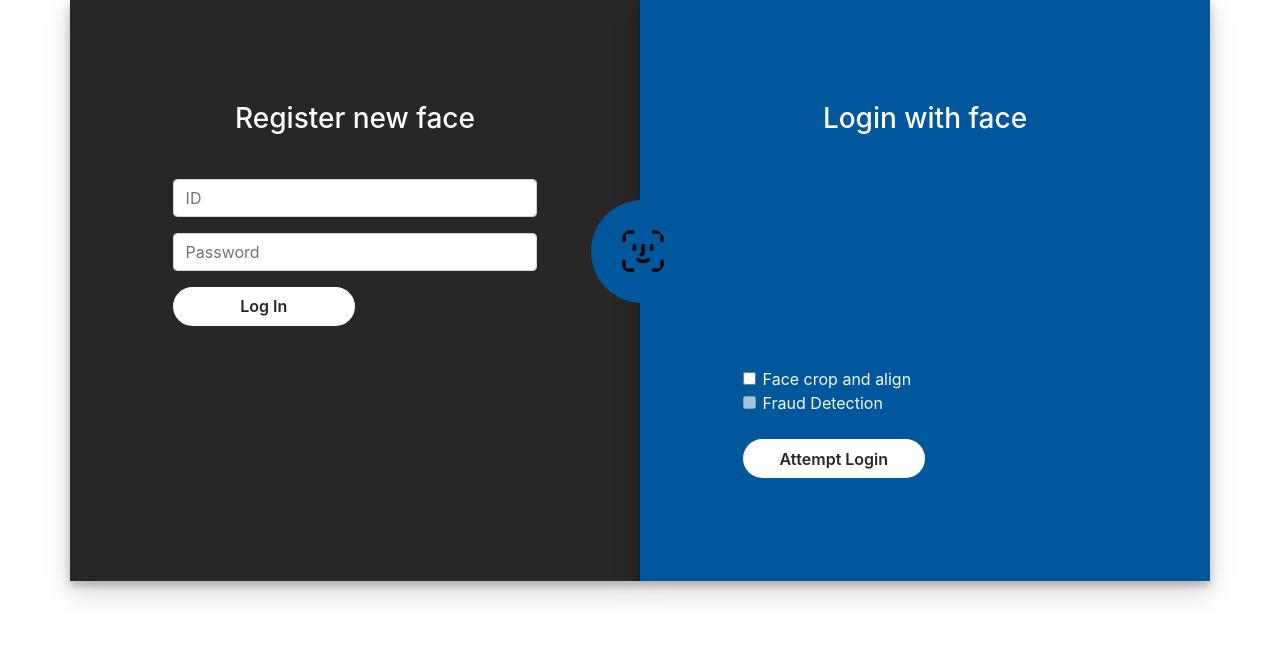
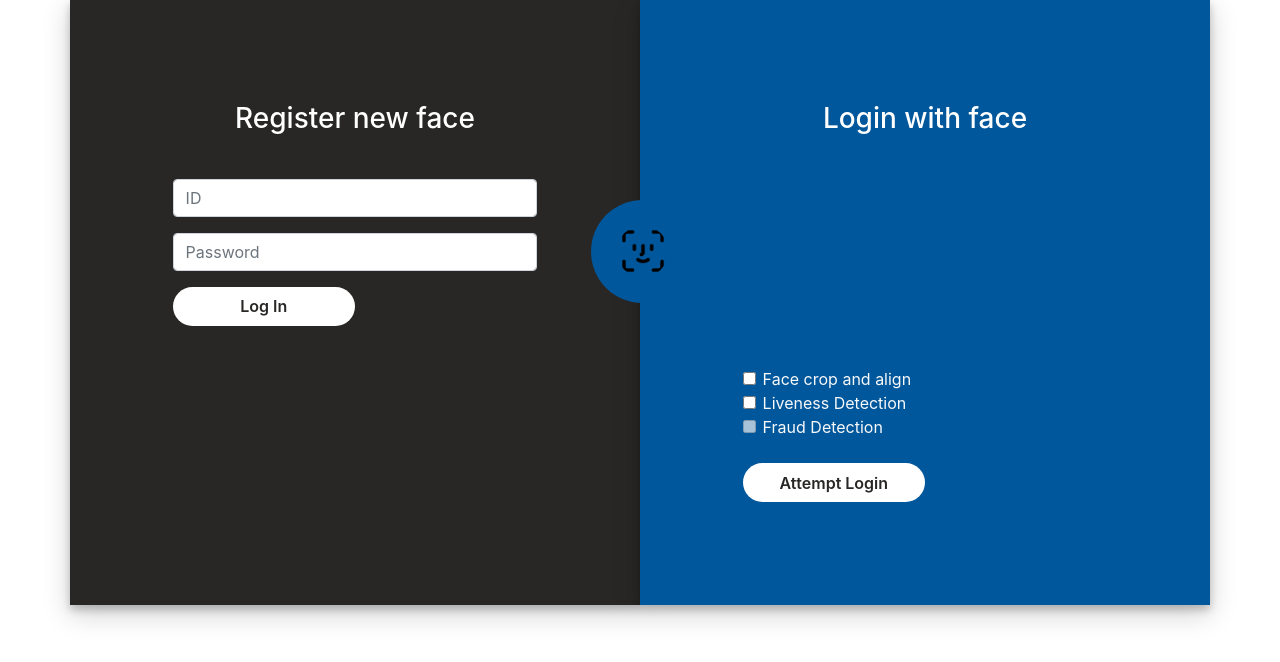
Before and after one commit to giobart/face-detection-UI, a Flask app: page /face_login in a window 1280 px wide. Shown: the part 65-727 px from the top of the page. Run offline with Flask 2, Linux system fonts and the light colour scheme; some libraries are stand-ins or nearby versions.

Commit message:
added liveness detection support

```diff
--- a/controller/webserver.py
+++ b/controller/webserver.py
@@ -2,6 +2,7 @@ from flask import Blueprint, request, jsonify, render_template, redirect, url_fo
 from tools.image_upload import direct_image_upload
 from tools.db_operations import *
 from tools.face_login import *
+import traceback
 import json
 
 webserver = Blueprint('webserver', __name__)
@@ -17,7 +18,7 @@ def add_page():
     page = request.args.get('page')
     if page is None:
         page = 1
-    elif int(page)<1:
+    elif int(page) < 1:
         page = 1
     else:
         page = int(page)
@@ -48,9 +49,11 @@ def add_face():
 
     return redirect(url_for('webserver.index_page'))
 
+
 @webserver.route('/face_login', methods=['GET'])
 def face_login_page():
     return render_template('facelogin.html')
+
 
 @webserver.route('/delete/<int:id>', methods=['GET'])
 def delete_registered_user(id):
@@ -82,10 +85,14 @@ def face_login():
     if img_uri is not None:
         header, encoded = img_uri.split(",", 1)
         try:
-            result = face_login_request(encoded,img_crop=img_crop)
-            return result["name"]+" "+result["surname"], 200
+            liveness = False
+            frames = []
+            if 'liveness' in request.json:
+                frames = request.json['frames']
+            result = face_login_request(encoded, img_crop=img_crop, liveness=liveness, frames=frames)
+            return result["name"] + " " + result["surname"], 200
         except Exception as e:
-            print(str(e))
+            traceback.print_exc()
             return str(e), 401
     else:
         return "Invalid image", 401
--- a/templates/facelogin.html
+++ b/templates/facelogin.html
@@ -39,10 +39,34 @@
                         <div class="login-image" id="video-box">
                             <video id="video" width="100%" height="100%" autoplay></video>
                         </div>
+                        <div class="card bg-danger mb-3 text-center" id="blink">
+                            <div class="card-body">
+                              <h5 class="card-title">
+                                  <img class="bi" width="32" height="32" src="static/eye-close.png" alt=""/>
+                                  Blink now
+                                  <img class="bi" width="32" height="32" src="static/eye-close.png" alt=""/>
+                              </h5>
+                            </div>
+                        </div>
+                        <div class="card bg-danger mb-3 text-center" id="eye-open">
+                            <div class="card-body">
+                              <h5 class="">
+                                  <img class="bi" width="32" height="32" src="static/eye-open.png" alt=""/>
+                                  Eyes open
+                                  <img class="bi" width="32" height="32" src="static/eye-open.png" alt=""/>
+                              </h5>
+                            </div>
+                        </div>
                         <div class="form-check">
                           <input class="form-check-input" type="checkbox" value="" id="face_crop">
                           <label class="form-check-label text-light" for="face_crop">
                               Face crop and align
+                          </label>
+                        </div>
+                        <div class="form-check">
+                          <input class="form-check-input" type="checkbox" value="" id="liveness">
+                          <label class="form-check-label text-light" for="face_crop">
+                              Liveness Detection
                           </label>
                         </div>
                         <div class="form-check">
@@ -59,6 +83,36 @@
     <canvas id="canvas" class="d-none" width="100" height="100"></canvas>
     <script src="https://cdn.jsdelivr.net/npm/bootstrap@5.0.0-beta1/dist/js/bootstrap.bundle.min.js" integrity="sha384-ygbV9kiqUc6oa4msXn9868pTtWMgiQaeYH7/t7LECLbyPA2x65Kgf80OJFdroafW" crossorigin="anonymous"></script>
     <script>
+
+        function login_request(imageString,face_crop_checkbox_value,liveness_checkbox_value,liveness_frames){
+            // send image to server
+            resp = fetch('/face-login', {
+                        method: "POST",
+                        cache: "no-cache",
+                        credentials: "same-origin",
+                        headers: {
+                        "Content-Type": "application/json",
+                    },
+                    body: JSON.stringify({
+                        imageString: imageString,
+                        img_crop:face_crop_checkbox_value,
+                        liveness:liveness_checkbox_value,
+                        frames:liveness_frames,
+                    }),
+            })
+
+            resp.then((value) => {
+                    if(value.status === 200){
+                        value.text().then(function (text) {
+                            alert("Login Succeded\nWelcome back "+ text);
+                        });
+                    }
+                    else{
+                        alert("Login Failed code:" + value.status)
+                    }
+            });
+        }
+
         document.addEventListener("DOMContentLoaded", function(){
 
             // Grab elements, create settings, etc.
@@ -82,6 +136,9 @@
             var context = canvas.getContext('2d');
             var video = document.getElementById('video');
 
+            $('#blink').hide()
+            $('#eye-open').hide()
+
             // Trigger photo take
             document.getElementById("snap").addEventListener("click", function() {
                 var canvas = document.getElementById('canvas');
@@ -99,32 +156,38 @@
                     face_crop_checkbox_value = true
                 }
 
-                // send image to server
-                resp = fetch('/face-login', {
-                        method: "POST",
-                        cache: "no-cache",
-                        credentials: "same-origin",
-                        headers: {
-                        "Content-Type": "application/json",
-                    },
-                    body: JSON.stringify({
-                        imageString: imageString,
-                        img_crop:face_crop_checkbox_value
-                    }),
-                 })
+                //check if liveness detection enabled and pick liveness frames
+                var liveness_detection_checkbox = false;
+                if (document.getElementById('liveness').checked) {
+                    liveness_detection_checkbox = true;
+                    var nframes=0;
+                    var frames = [];
+                    var intervalVar = setInterval(livenessFrameFunction, 200);
 
-                resp.then((value) => {
-                    if(value.status === 200){
-                        value.text().then(function (text) {
-                            alert("Login Succeded\nWelcome back "+ text);
-                        });
+                    function livenessFrameFunction() {
+                        if(nframes<6){
+                            $('#eye-open').show();
+                        }
+                        if(nframes>=6){
+                            $('#eye-open').hide();
+                            $('#blink').show();
+                        }
+                        context.drawImage(video, 0, 0, video.offsetWidth, video.offsetHeight);
+                        frames.push(canvas.toDataURL());
+                        nframes++;
+                        if(nframes>=15){
+                            $('#eye-open').hide()
+                            $('#blink').hide()
+                            clearInterval(intervalVar);
+                            login_request(imageString,face_crop_checkbox_value,true,frames)
+                        }
                     }
-                    else{
-                        alert("Login Failed code:" + value.status)
-                    }
-                });
 
-
+                }
+                //otherwise use standard login
+                else{
+                    login_request(imageString,face_crop_checkbox_value,false,[])
+                }
             });
 
         });
--- a/tools/face_login.py
+++ b/tools/face_login.py
@@ -2,11 +2,11 @@ import requests
 from config import *
 
 
-def face_login_request(base64, img_crop=False):
-    response = requests.post(UPLOAD_URL + "/api/find_match", json={'image_base64': base64, 'img_crop': img_crop})
+def face_login_request(base64, img_crop=False, liveness=False, frames=[]):
+    response = requests.post(UPLOAD_URL + "/api/find_match", json={'image_base64': base64, 'img_crop': img_crop, 'liveness':liveness, 'frames':frames})
 
     if response.status_code is not 200:
-        message = "nothing found, status code: " + str(response.status_code) + "!"
+        message = "Login Failed: " + str(response.text) + "!"
         raise Exception(message)
 
     return response.json()
```
Also changed, not shown: static/style.css (+31 -0 lines).
